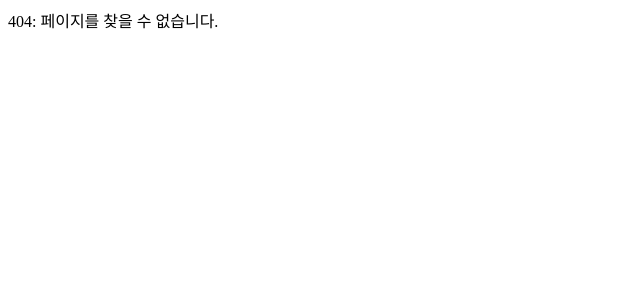
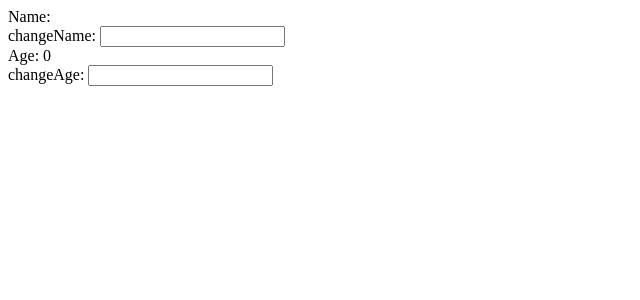
Before and after one commit to eastshine94/boilerplate_with_nextjs, a Next.js app: page /zustand-test in a window 1280 px wide. Before the commit this address had no page. Shown: the top 300 px of the page, without its empty margins (0-640 px from the left). Built offline with nearby package versions, Linux system fonts and the light colour scheme.

Commit message:
test: zustand test

```diff
--- a/package.json
+++ b/package.json
@@ -14,7 +14,8 @@
     "next": "12.3.1",
     "qs": "^6.11.0",
     "react": "18.2.0",
-    "react-dom": "18.2.0"
+    "react-dom": "18.2.0",
+    "zustand": "^4.1.2"
   },
   "devDependencies": {
     "@next/eslint-plugin-next": "^12.3.1",
--- /dev/null
+++ b/src/pages/zustand-test.tsx
@@ -0,0 +1,35 @@
+import type { NextPage } from 'next';
+import React, { useEffect } from 'react';
+import useTestStore from 'stores/useTestStore';
+
+const Test: NextPage = () => {
+  const { name, age, initializeState, setName, setAge } = useTestStore();
+  const handleNameChange = (event: React.ChangeEvent<HTMLInputElement>) => {
+    event.preventDefault();
+    setName(event.target.value);
+  };
+  const handleAgeChange = (event: React.ChangeEvent<HTMLInputElement>) => {
+    event.preventDefault();
+    setAge(Number(event.target.value));
+  };
+
+  useEffect(() => {
+    return () => {
+      initializeState();
+    };
+  }, []);
+  return (
+    <div>
+      <div>Name: {name}</div>
+      <div>
+        changeName: <input type="text" onChange={handleNameChange} />
+      </div>
+      <div>Age: {age}</div>
+      <div>
+        changeAge: <input type="number" onChange={handleAgeChange} />
+      </div>
+    </div>
+  );
+};
+
+export default Test;
--- /dev/null
+++ b/src/stores/useTestStore.tsx
@@ -0,0 +1,57 @@
+import create from 'zustand';
+import { devtools } from 'zustand/middleware';
+
+interface Skill {
+  name: string;
+  level: number;
+}
+
+interface State {
+  name: string;
+  age: number;
+}
+
+interface Store extends State {
+  initializeState: () => void;
+  setName: (name: string) => void;
+  setAge: (age: number) => void;
+}
+
+const defaultState: State = {
+  name: '',
+  age: 0,
+};
+
+const useTestStore = create<Store>()(
+  devtools(
+    (set) => ({
+      ...defaultState,
+      initializeState: () => {
+        set((state) => ({
+          ...state,
+          name: '',
+          age: 0,
+          skills: [],
+        }));
+      },
+      setName: (name: string) => {
+        set((state) => ({
+          ...state,
+          name,
+        }));
+      },
+      setAge: (age: number) => {
+        set((state) => ({
+          ...state,
+          age,
+        }));
+      },
+    }),
+
+    {
+      name: 'test-store',
+    }
+  )
+);
+
+export default useTestStore;
```
Also changed, not shown: 1 other file (tests, documents, lock files or other folders).
